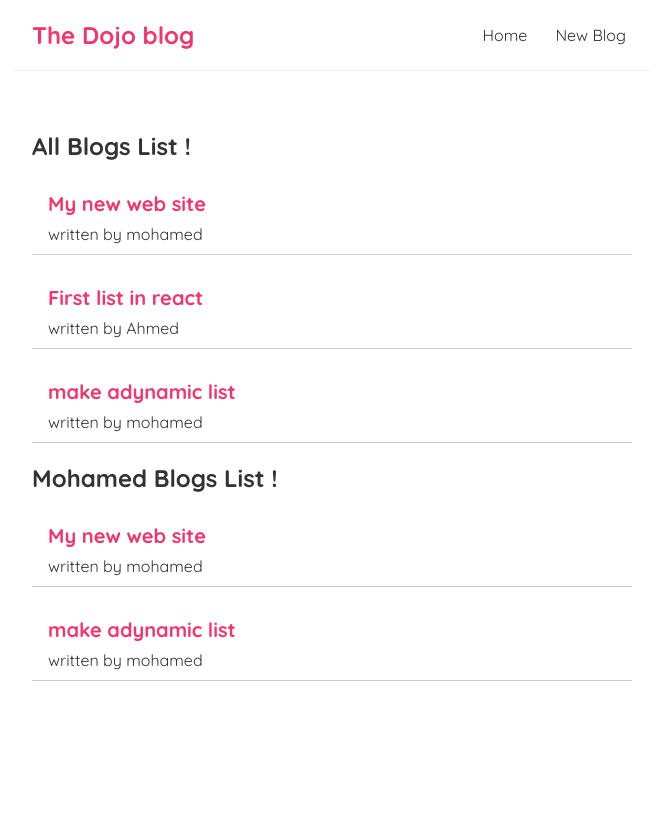
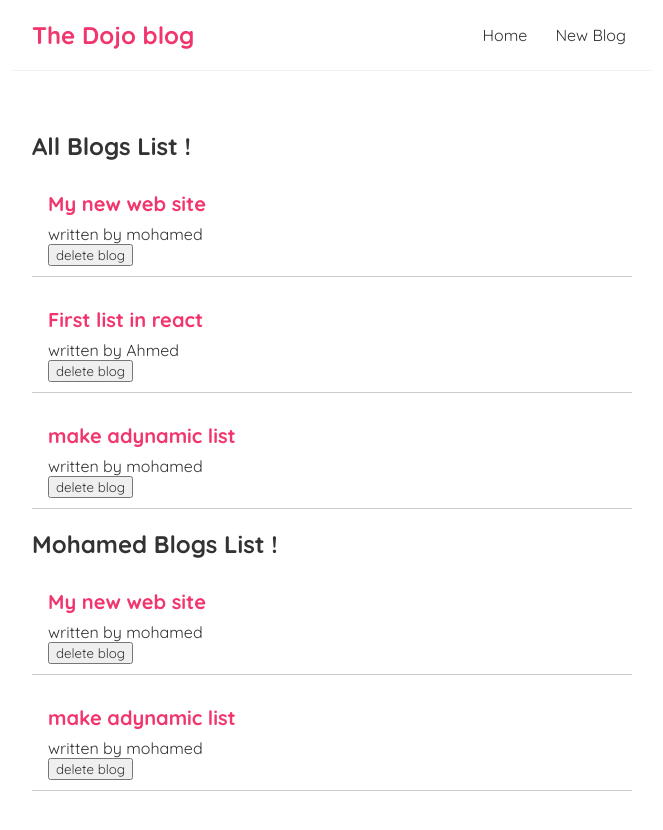
Before and after one commit to mohelwah/react-dojo, a React (Create React App) app: page / in a window 1280 px wide. Shown: the top 830 px of the page, without its empty margins (308-971 px from the left). Before the commit the page ends 800 px from the top, so only its background shows below. Built offline with nearby package versions, Linux system fonts and the light colour scheme.

Commit message:
using a function as props: handleDelete in blog list layout

```diff
--- a/src/Bloglist.js
+++ b/src/Bloglist.js
@@ -1,4 +1,4 @@
-const BlogList = ({blogs, title}) => {
+const BlogList = ({blogs, title, handleDelete}) => {
     return (
         <div className="blog-list">
             <h2>{ title }</h2>
@@ -6,6 +6,7 @@
                 <div className="blog-preview" key={blog.id}>
                     <h2>{ blog.title }</h2>
                     <p>written by { blog.author }</p>
+                    <button onClick={() => handleDelete(blog.id)}>delete blog</button>
                 </div>
             ))}
         </div>
--- a/src/Home.js
+++ b/src/Home.js
@@ -8,10 +8,15 @@
     {title: 'make adynamic list', body: 'Lorem ipsum ', author: 'mohamed', id: 3}
  ]);
 
+ const handleDelete = (id) => {
+    const newBlogs = blogs.filter (blog => blog.id !== id );
+    setBlogs(newBlogs);
+ }
+
     return (
         <div className="Home">
-            <BlogList blogs = { blogs } title = "All Blogs List !"/>
-            <BlogList blogs = { blogs.filter( (blog) => blog.author === 'mohamed' ) } title = "Mohamed Blogs List !"/>
+            <BlogList blogs = { blogs } title = "All Blogs List !" handleDelete = {handleDelete}/>
+            <BlogList blogs = { blogs.filter( (blog) => blog.author === 'mohamed' ) }   handleDelete = {handleDelete} title = "Mohamed Blogs List !" />
         </div>
      );
 }
```
